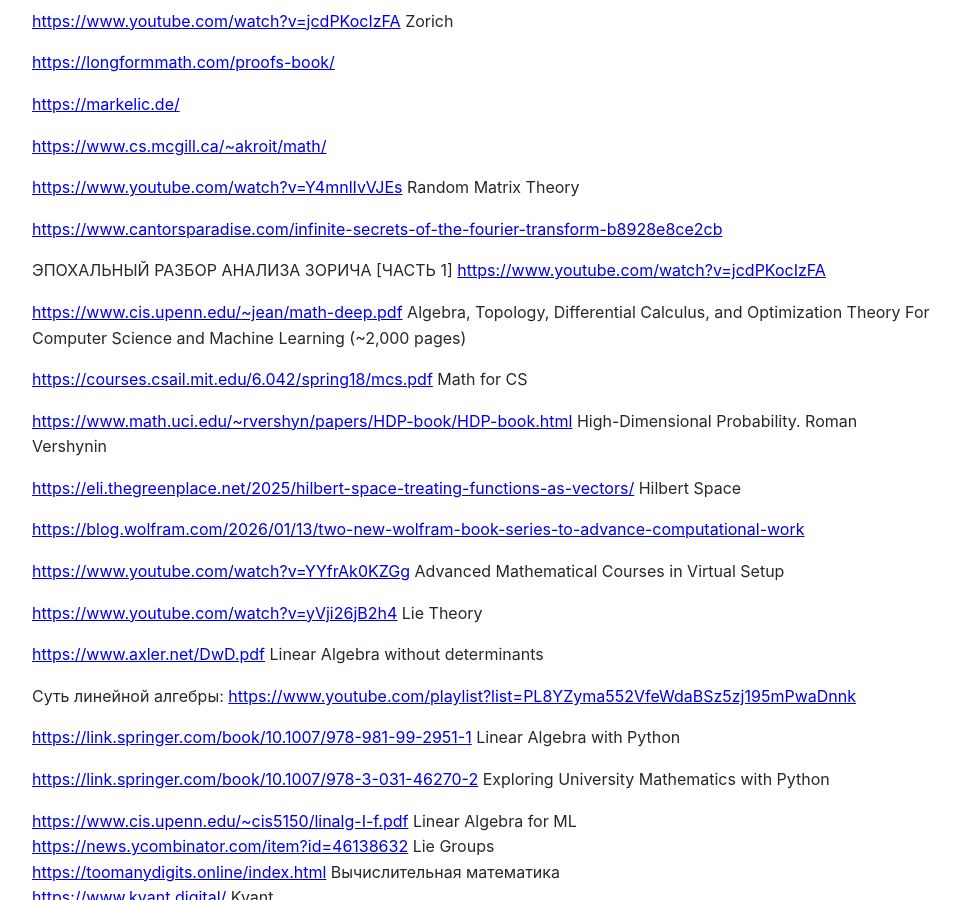
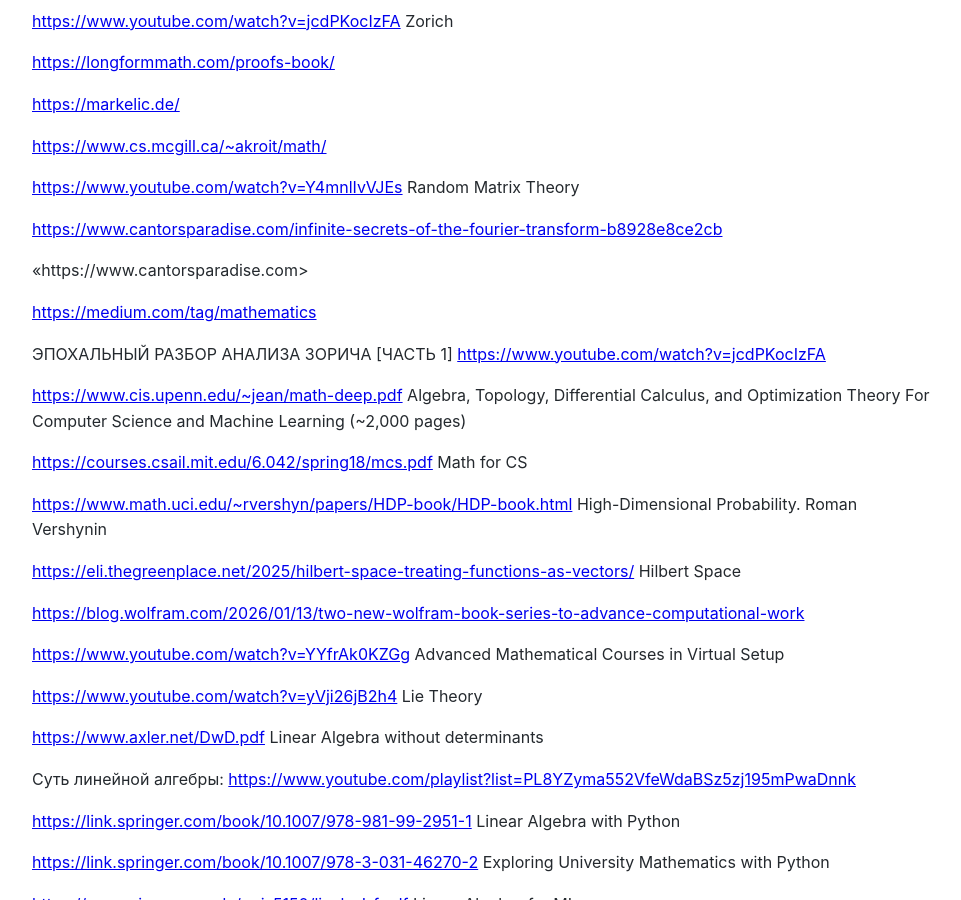
Before and after one commit to Michael-Lubinsky/michael-lubinsky.github.com, a Jekyll site: the page built from math/math.md, in a window 1280 px wide and 900 px high, scrolled down 307 px. Shown: the whole window, without its empty margins (158-1119 px from the left). Built offline with Jekyll 4.4.1, drawn with Linux system fonts in a browser that asks for light colours; our own code applies the rules of GitHub Pages for plain Markdown files.

Commit message:
Update math.md

```diff
--- a/math/math.md
+++ b/math/math.md
@@ -21,6 +21,10 @@
 <https://www.youtube.com/watch?v=Y4mnlIvVJEs> Random Matrix Theory
 
 <https://www.cantorsparadise.com/infinite-secrets-of-the-fourier-transform-b8928e8ce2cb>
+
+<<https://www.cantorsparadise.com>
+
+<https://medium.com/tag/mathematics>
 
 ЭПОХАЛЬНЫЙ РАЗБОР АНАЛИЗА ЗОРИЧА [ЧАСТЬ 1]
 <https://www.youtube.com/watch?v=jcdPKocIzFA>
```
